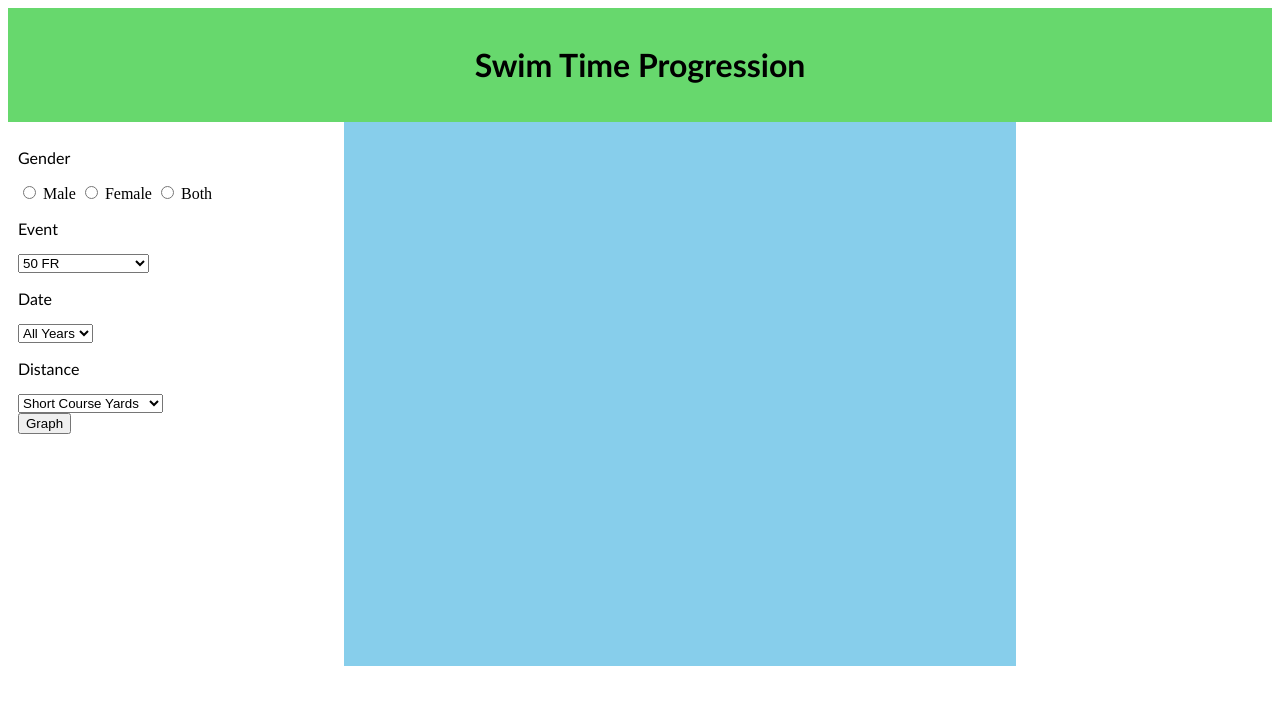
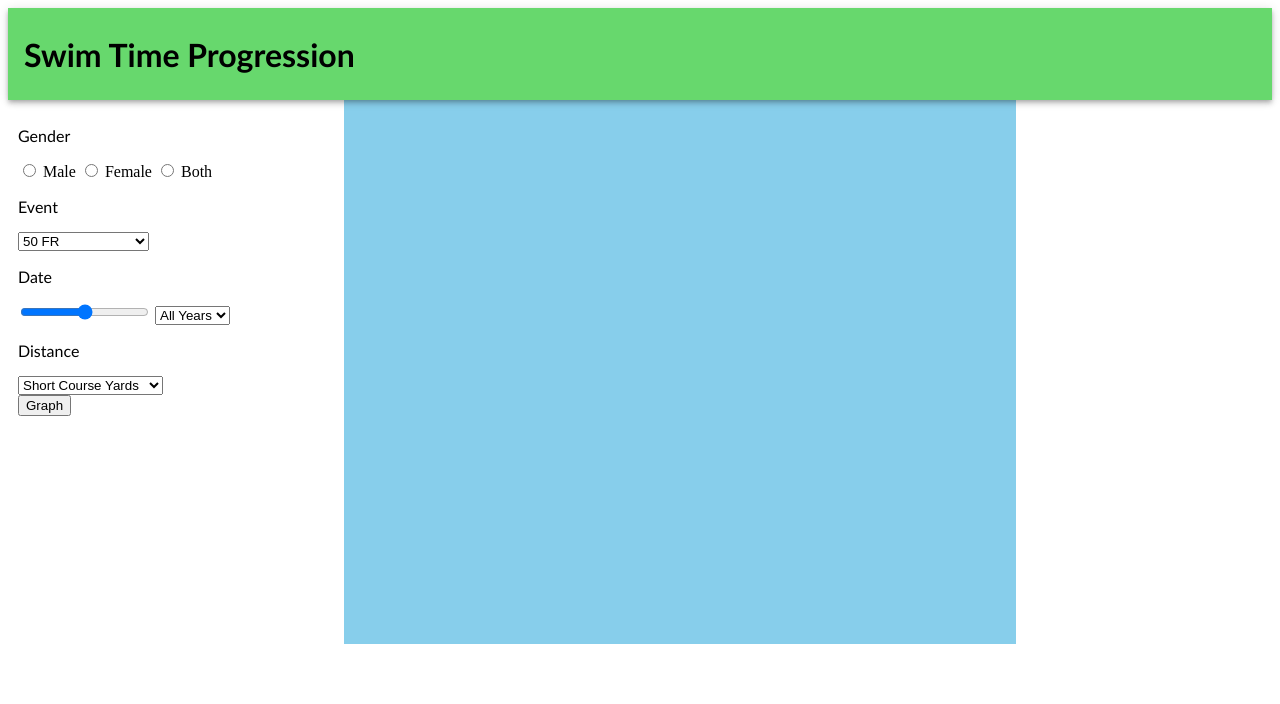
Before and after one commit to bmg23/MathW82SwimProject, a plain HTML site: page docs/index.html in a window 1280 px wide. Drawn offline with nearby package versions, Linux system fonts and the light colour scheme.

Commit message:
Added user input

```diff
--- a/docs/index.html
+++ b/docs/index.html
@@ -29,7 +29,9 @@
                 <select id="events"></select>
 
                 <p class="option">Date</p>
+                <input type="range" name="points" min="1956" max="2020">
                 <select id="date"></select>
+
 
                 <p class="option">Distance</p>
                 <select id="distance">
--- a/docs/mainPage.css
+++ b/docs/mainPage.css
@@ -2,11 +2,21 @@
 /*Top of Page*/
 
 .header {
+  box-shadow: 0 4px 5px 0 rgba(0,0,0,.14), 0 1px 10px 0 rgba(0,0,0,.12), 0 2px 4px -1px rgba(0,0,0,.2);
+  position: relative;
+  z-index: 1000;
+  padding: 0 5px;
+  background-color: #fff;
   font-family: "Trebuchet MS", Helvetica, sans-serif;
   background-color: #67D86D;
   padding: 16px;
   text-align: center;
   font-size: 16px;
+  height: 60px;
+  display: -ms-flexbox;
+  display: flex;
+  -ms-flex-align: center;
+  align-items: center;
 }
 
 .option {
```
